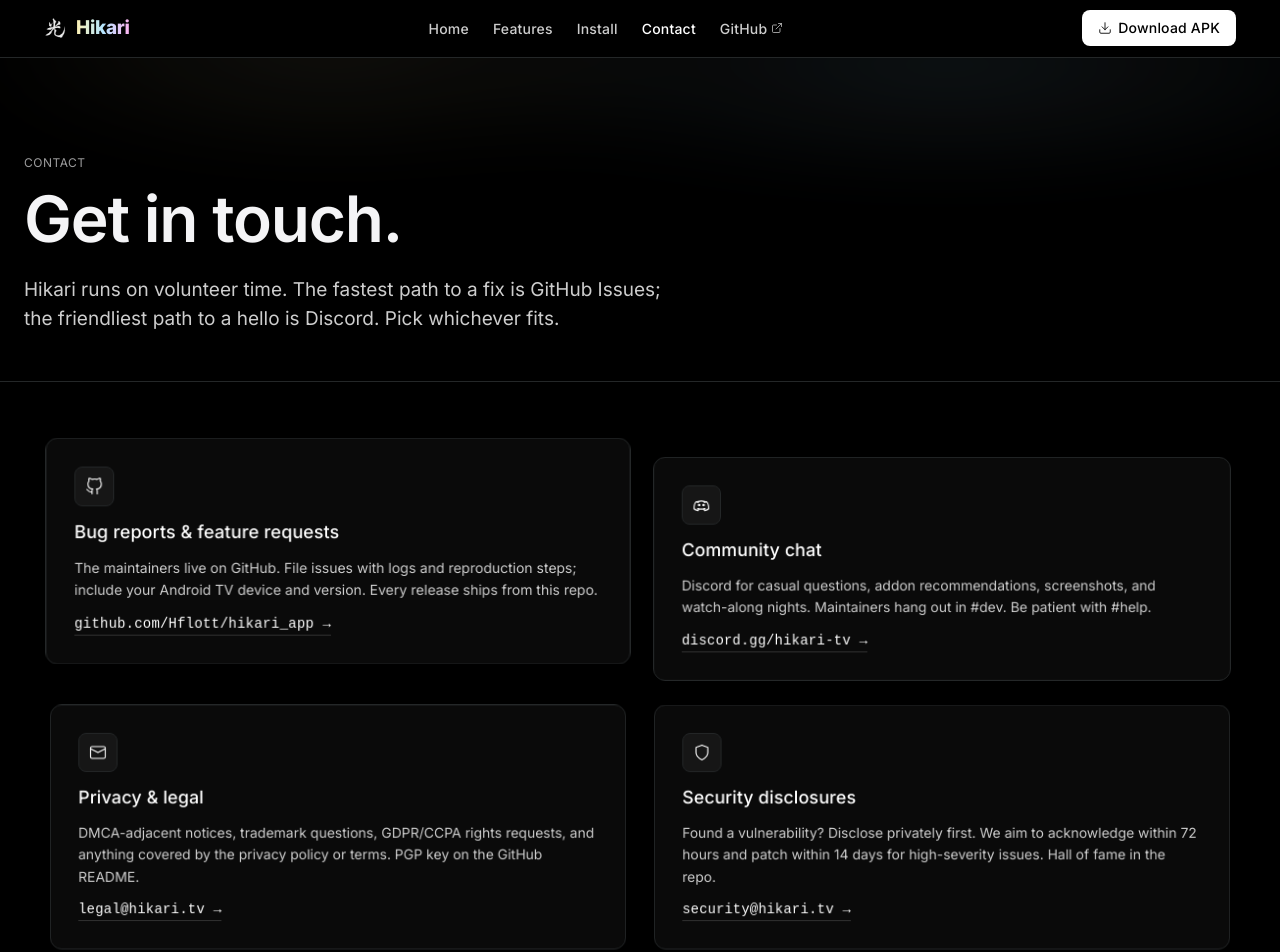
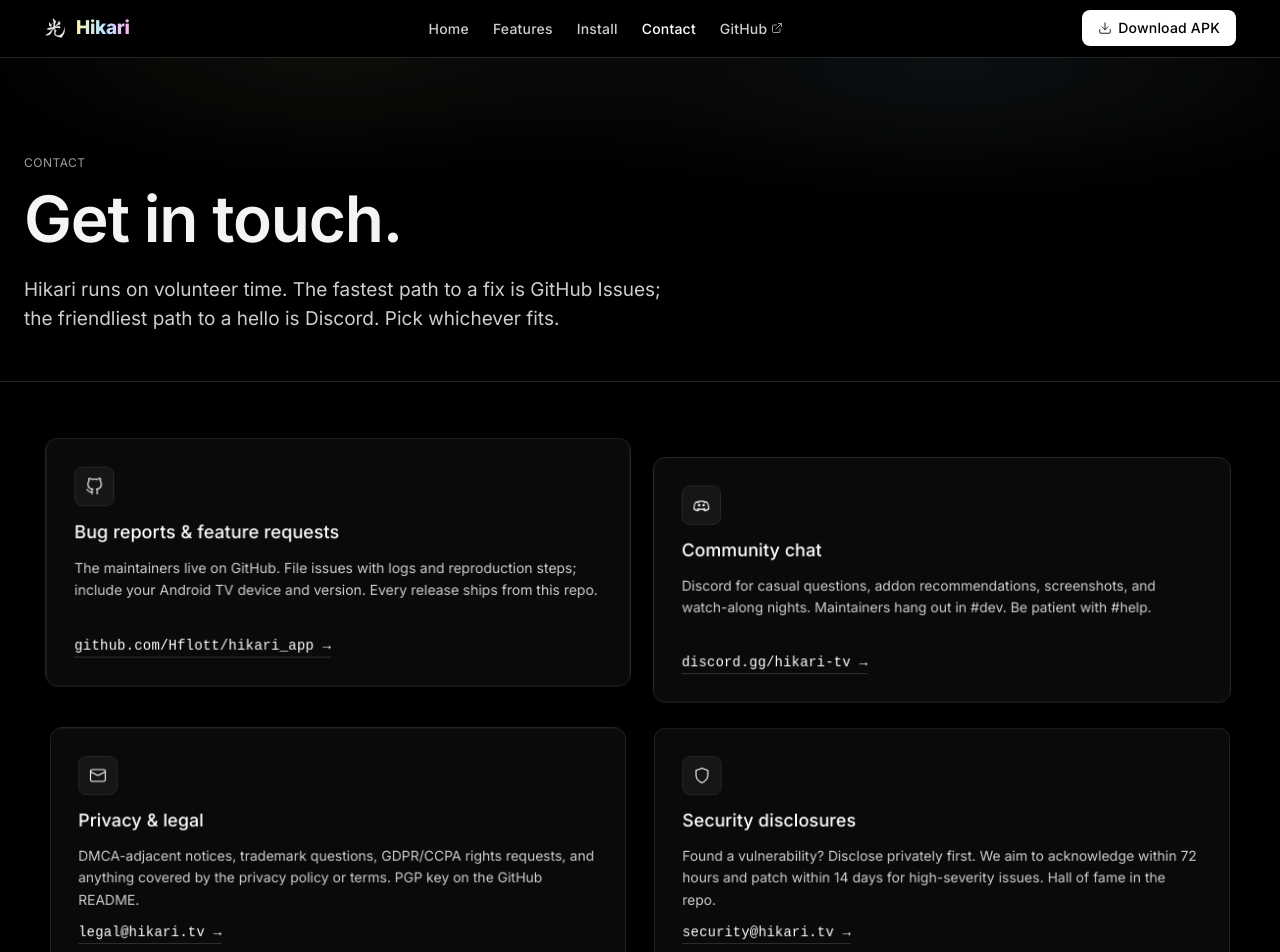
Before and after one commit to Hflott/hikari-website, a Next.js app: page /contact in a window 1280 px wide. Shown: the top 952 px of the page. Built offline with nearby package versions, Linux system fonts and the light colour scheme.

Commit message:
layout fix 2

```diff
--- a/app/globals.css
+++ b/app/globals.css
@@ -421,23 +421,29 @@
 .checksum-table .row .l { color: var(--mute); }
 
 /* ── Contact page ────────────────────────────────────────────── */
-.contact-grid { display: grid; grid-template-columns: 1fr 1fr; gap: 16px; margin-top: 48px; }
+.contact-grid {
+  display: grid; grid-template-columns: 1fr 1fr;
+  grid-auto-rows: 1fr;
+  gap: 16px; margin-top: 48px;
+}
 .contact-card {
   background: var(--surface); border: 1px solid var(--hairline);
   border-radius: 12px; padding: 28px; display: flex; flex-direction: column; gap: 12px;
+  min-height: 220px;
 }
 .contact-card .glyph {
   width: 40px; height: 40px; border-radius: 8px;
   background: var(--surface-card); border: 1px solid var(--hairline);
   display: flex; align-items: center; justify-content: center; color: var(--on-dark);
+  flex-shrink: 0;
 }
-.contact-card h3 { font-size: 18px; font-weight: 500; color: var(--on-dark); margin: 0; letter-spacing: 0.1px; }
-.contact-card p { font-size: 14px; color: var(--body); line-height: 1.6; margin: 0; }
+.contact-card h3 { font-size: 18px; font-weight: 500; color: var(--on-dark); margin: 0; letter-spacing: 0.1px; flex-shrink: 0; }
+.contact-card p { font-size: 14px; color: var(--body); line-height: 1.6; margin: 0; flex: 1; }
 .contact-card .link {
   font-size: 14px; color: var(--on-dark);
   border-bottom: 1px solid var(--hairline-strong);
   align-self: flex-start; font-family: var(--font-mono); letter-spacing: 0.2px;
-  margin-top: auto;
+  flex-shrink: 0;
 }
 .contact-form {
   background: var(--surface); border: 1px solid var(--hairline);
```
